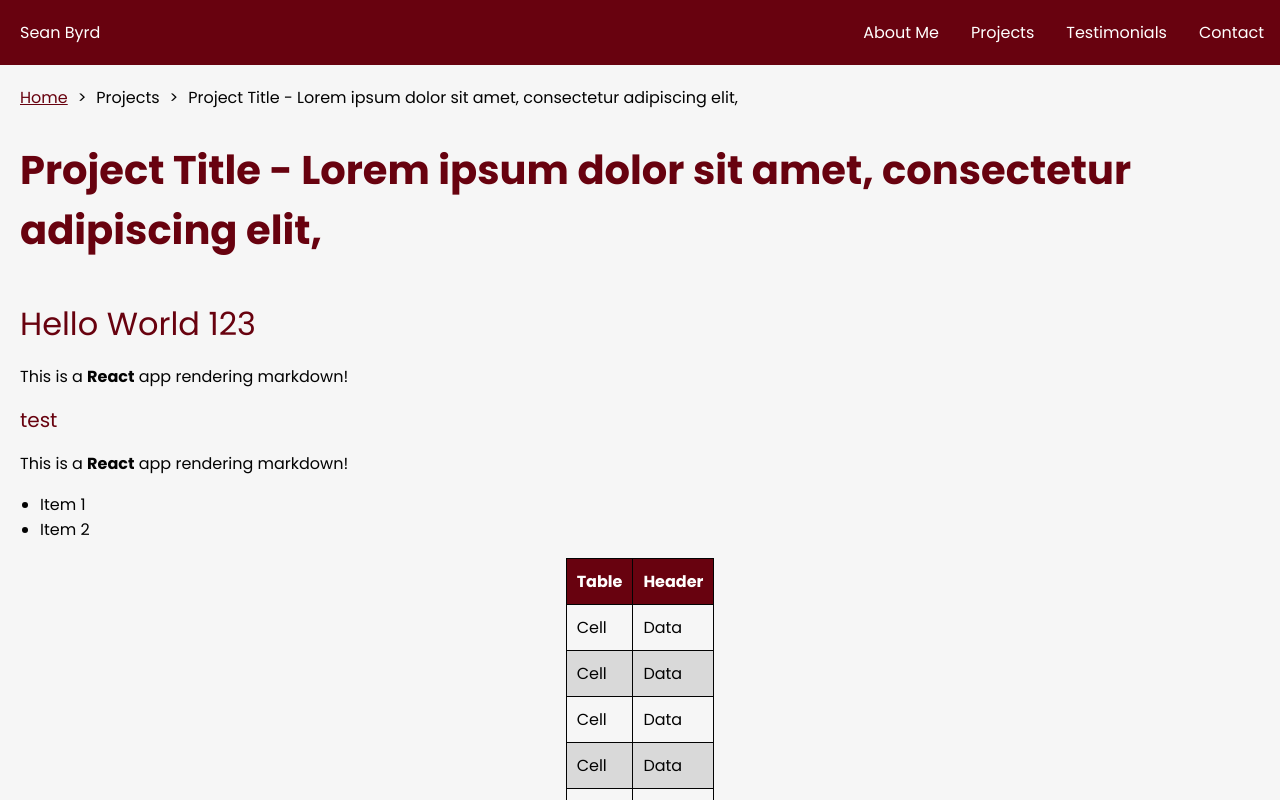
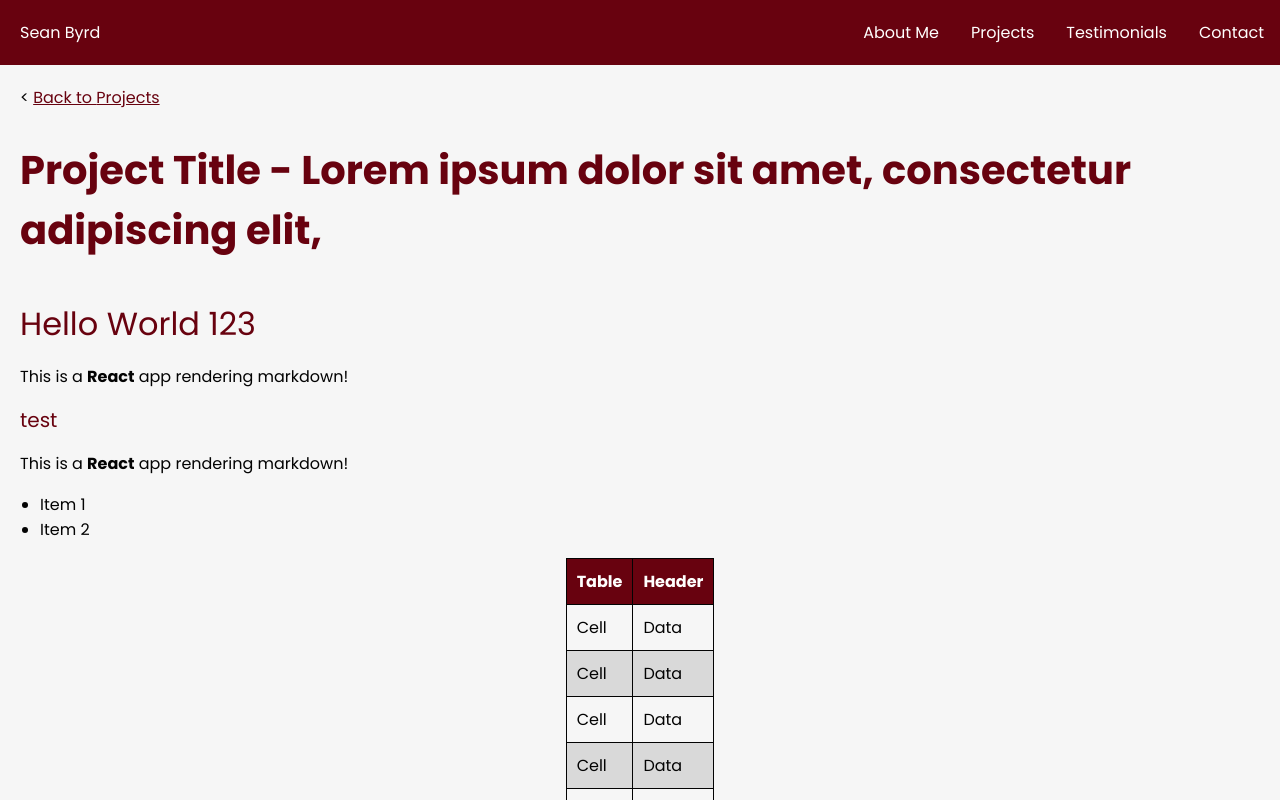
Before and after one commit to byrdsean/portfolio, a React (Vite) app: page /projects/project-1 in a window 1280 px wide. Shown: the top 800 px of the page. Built offline with nearby package versions, Linux system fonts and the light colour scheme.

Commit message:
Updating project description breadcrumb to be a single link pack to projects.

```diff
--- a/src/components/navigation/navigationLinkList.tsx
+++ b/src/components/navigation/navigationLinkList.tsx
@@ -1,4 +1,4 @@
-interface NavigationLink {
+export interface NavigationLink {
     href: string;
     text: string;
 }
--- a/src/components/projects/ProjectDescription.css
+++ b/src/components/projects/ProjectDescription.css
@@ -45,24 +45,7 @@
     }
 
     .nav-links {
-        list-style-type: none;
-        display: flex;
-        flex-direction: row;
-        gap: calc(var(--default-spacing) * 0.5);
         margin-bottom: calc(var(--default-spacing) * 1.5);
-
-        li {
-            &::after {
-                content: ">";
-                margin-left: calc(var(--default-spacing) * 0.5);
-            }
-
-            &:last-child {
-                &::after {
-                    content: "";
-                }
-            }
-        }
     }
 
     .article {
--- a/src/components/projects/projectDescription.tsx
+++ b/src/components/projects/projectDescription.tsx
@@ -4,9 +4,10 @@ import remarkGfm from 'remark-gfm';
 import {useCallback, useEffect, useState} from 'react'
 import {useParams, useNavigate} from "react-router-dom";
 import useProjects from "./useProjects.tsx";
+import TagList from "./TagList.tsx";
 import spinner from "../../assets/icons/spinner.svg"
 import type ProjectListItem from './ProjectListItem.tsx';
-import TagList from "./TagList.tsx";
+import {type NavigationLink, navigationLinks} from "../navigation/navigationLinkList.tsx";
 
 const ProjectDescription = () => {
     const {url} = useParams()
@@ -17,6 +18,12 @@ const ProjectDescription = () => {
 
     const [isLoading, setIsLoading] = useState(true);
     const [content, setContent] = useState<string>("");
+
+    const [projectLink, setProjectLink] = useState<NavigationLink | undefined>();
+
+    const getProjectLink = useCallback(() => {
+        setProjectLink(navigationLinks.links.find(link => link.text === "Projects"));
+    }, []);
 
     const isProjectUrl = useCallback((projectUrl: string): boolean => {
         return projectUrl.trim().toLowerCase() === url?.trim().toLowerCase()
@@ -52,7 +59,10 @@ const ProjectDescription = () => {
         if (!isLoadingProjects) {
             loadProject();
         }
-    }, [isLoadingProjects, loadProject]);
+
+        // eslint-disable-next-line react-hooks/set-state-in-effect
+        getProjectLink();
+    }, [isLoadingProjects, getProjectLink, loadProject]);
 
     return (
         <section className="project-description">
@@ -60,13 +70,11 @@ const ProjectDescription = () => {
                 {isLoading && <img src={spinner} alt={"Loading..."} className="spinner"/>}
                 {!isLoading && <>
                     <>
-                        <ul className="nav-links">
-                            <li>
-                                <a href={import.meta.env.BASE_URL}>Home</a>
-                            </li>
-                            <li>Projects</li>
-                            <li>{project?.title}</li>
-                        </ul>
+                        {projectLink && (
+                            <section className="nav-links">
+                                &lt; <a href={projectLink.href}>Back to {projectLink.text}</a>
+                            </section>
+                        )}
                         <section className="header">
                             {project && <h1>{project.title}</h1>}
                         </section>
```
